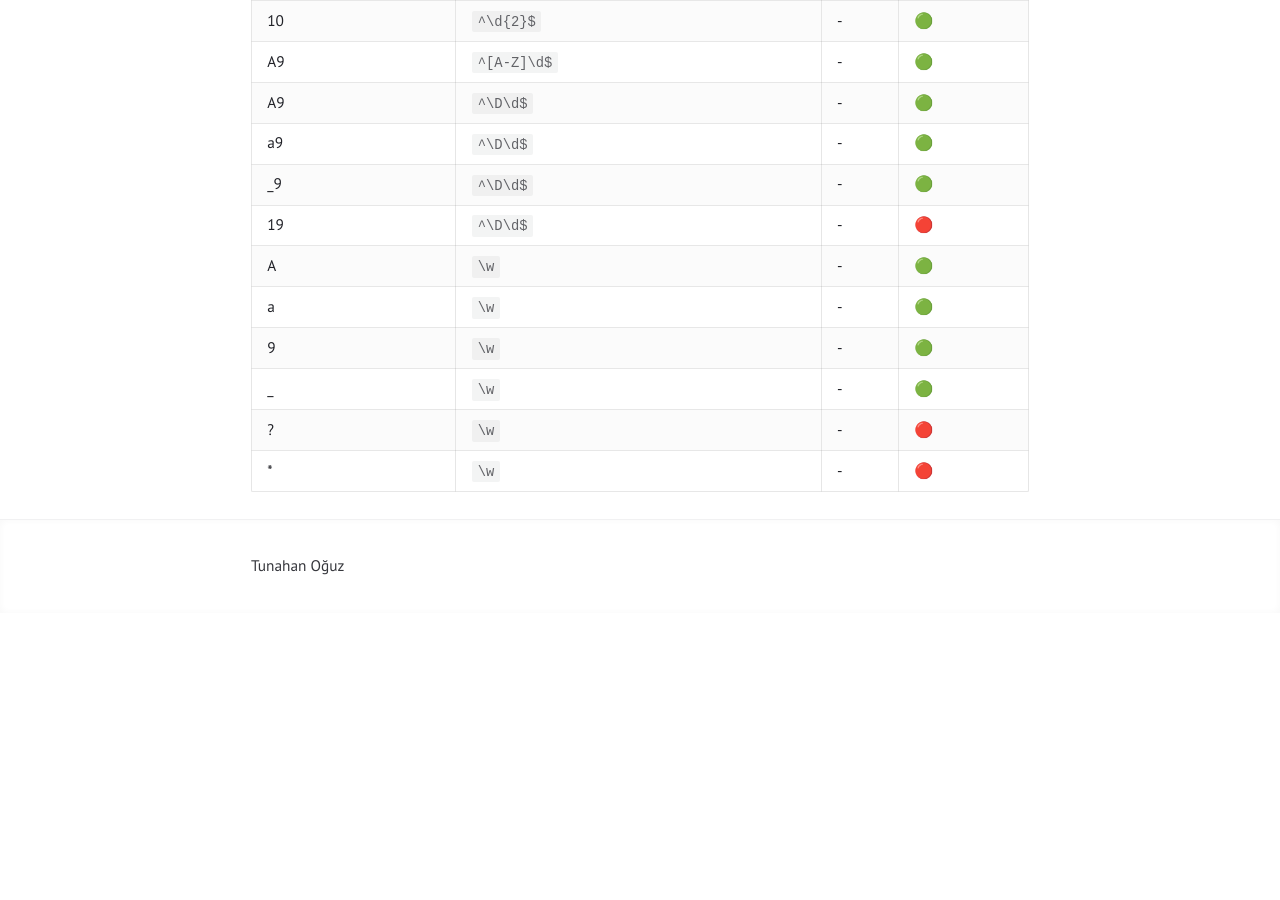
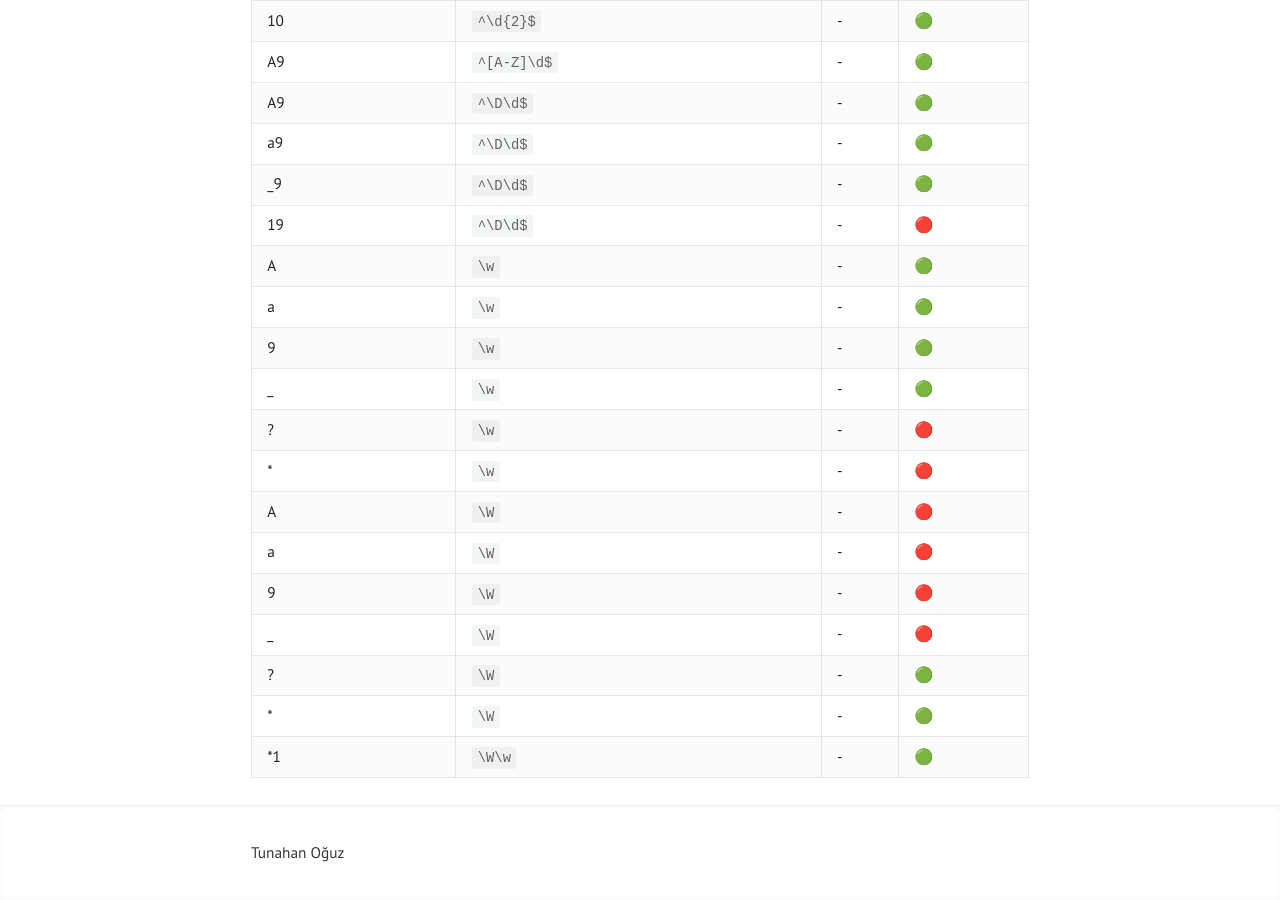
Before and after one commit to tunahanoguz/tunahanoguz.github.io, a Jekyll site: the page built from _posts/2025-05-05-oracle-regular-expressions.md, in a window 1280 px wide and 900 px high, scrolled down 5524 px. Built offline with Jekyll 4.4.1, drawn with Linux system fonts in a browser that asks for light colours; before the commit the page ends 6137 px from its top, so only the background shows below that.

Commit message:
Update 2025-05-05-oracle-regular-expressions.md

````diff
--- a/_posts/2025-05-05-oracle-regular-expressions.md
+++ b/_posts/2025-05-05-oracle-regular-expressions.md
@@ -136,3 +136,10 @@ Aşağıdaki tabloda üstteki iki tabloda açıklamaları yer alan desen ve eşl
 | _                   | ```\w```                            | -   | 🟢           |
 | ?                   | ```\w```                            | -   | 🔴           |
 | *                   | ```\w```                            | -   | 🔴           |
+| A                   | ```\W```                            | -   | 🔴           |
+| a                   | ```\W```                            | -   | 🔴           |
+| 9                   | ```\W```                            | -   | 🔴           |
+| _                   | ```\W```                            | -   | 🔴           |
+| ?                   | ```\W```                            | -   | 🟢           |
+| *                   | ```\W```                            | -   | 🟢           |
+| *1                  | ```\W\w```                          | -   | 🟢           |
````
